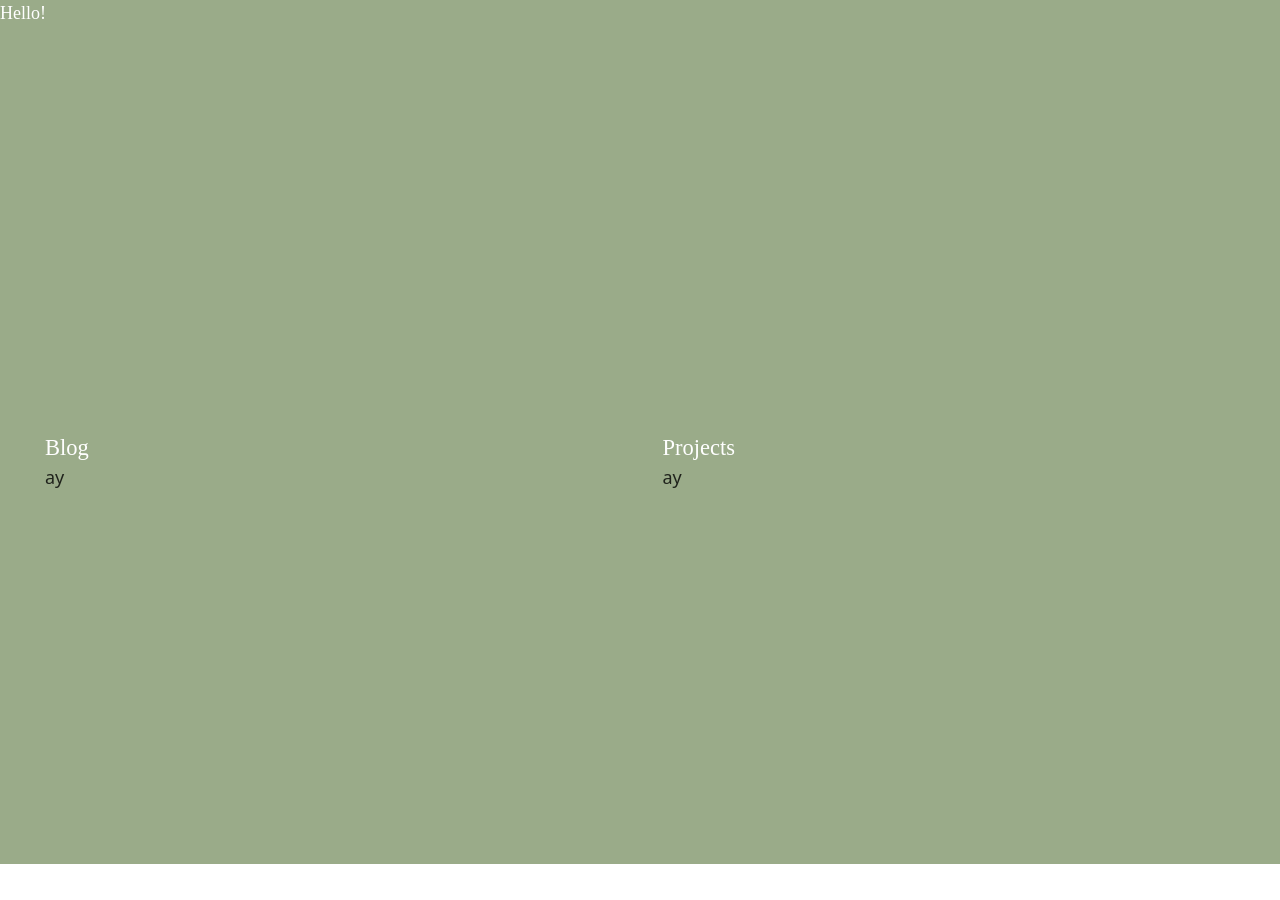
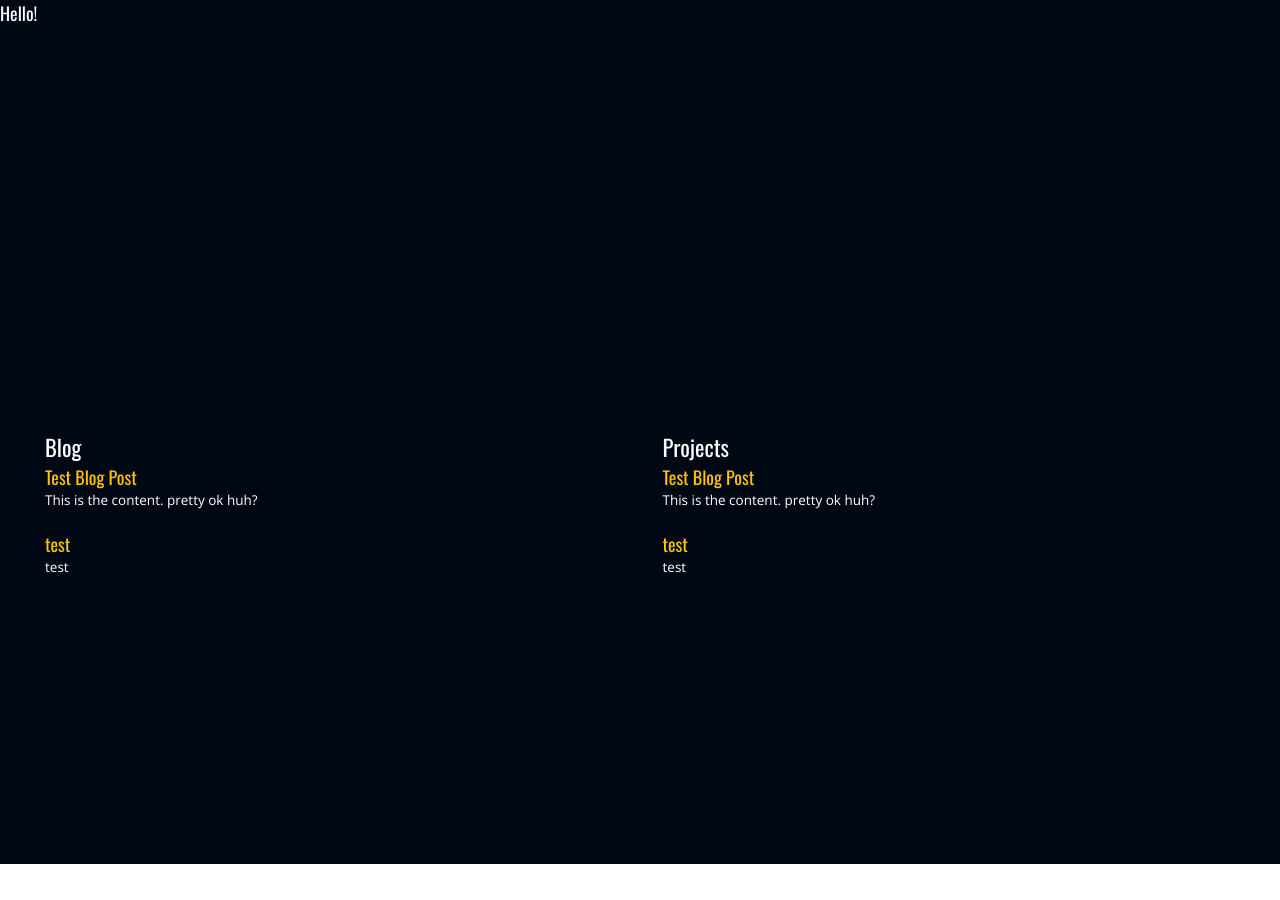
Before and after one commit to Fylament/calvinantony.my.id, a Gatsby site: page / in a window 1280 px wide. Built offline with nearby package versions, Linux system fonts and the light colour scheme; Gatsby itself is replaced by a stand-in of ours.

Commit message:
Modified content storage

```diff
--- a/gatsby-config.js
+++ b/gatsby-config.js
@@ -15,6 +15,16 @@ module.exports = {
         name: `images`,
         path: `${__dirname}/src/images`,
       },
+    },
+    {
+      resolve: `gatsby-plugin-google-fonts`,
+      options: {
+        fonts: [
+          `oswald`,
+          `open sans`, // you can also specify font weights and styles
+        ],
+        display: 'swap'
+      }
     },
     `gatsby-transformer-sharp`,
     `gatsby-plugin-sharp`,
--- a/package.json
+++ b/package.json
@@ -8,6 +8,7 @@
     "gatsby": "^3.2.1",
     "gatsby-cli": "^3.3.0",
     "gatsby-plugin-gatsby-cloud": "^2.2.0",
+    "gatsby-plugin-google-fonts": "^1.0.1",
     "gatsby-plugin-image": "^1.2.1",
     "gatsby-plugin-manifest": "^3.2.0",
     "gatsby-plugin-netlify-cms": "^5.3.0",
--- a/src/components/blogRoll.js
+++ b/src/components/blogRoll.js
@@ -1,16 +1,59 @@
 import * as React from "react"
 import PropTypes from "prop-types"
-import { Link } from "gatsby"
+import { Link, graphql, StaticQuery } from 'gatsby'
 
 
-class blogRoll extends React.Component{
+class BlogRoll extends React.Component{
     render(){
+        const { data } = this.props
+        const { edges: posts } = data.allMarkdownRemark
         return(
             <div className="">
-                ay
+                {posts && posts.map(({ node: post }) => (
+                    <div key={post.id} className="mb-5">
+                        <h2 className="font-oswald text-base font-normal text-primary mb-0">{post.frontmatter.title}</h2>
+                        <p className="font-open-sans text-xs font-light text-white mb-0">{post.excerpt}</p>
+                    </div>
+                ))}
             </div>
         );
     }
 }
 
-export default blogRoll
+
+BlogRoll.propTypes = {
+    data: PropTypes.shape({
+      allMarkdownRemark: PropTypes.shape({
+        edges: PropTypes.array,
+      }),
+    }),
+  }
+
+export default () => (
+    <StaticQuery
+      query={graphql`
+        query BlogRollQuery {
+          allMarkdownRemark(
+            sort: { order: DESC, fields: [frontmatter___date] }
+            filter: { frontmatter: { templateKey: { in: ["blog-post", "guides-post", "review-post", "news-post"] } } }
+          ) {
+            edges {
+              node {
+                excerpt(pruneLength: 140)
+                id
+                fields {
+                  slug
+                }
+                frontmatter {
+                  title
+                  description
+                  date(formatString: "MMMM D, YYYY")
+                }
+              }
+            }
+          }
+        }
+      `}
+      render={(data, count) => <BlogRoll data={data} count={count} />}
+    />
+  )
--- a/src/pages/index.js
+++ b/src/pages/index.js
@@ -9,7 +9,7 @@ import BlogRoll from "../components/blogRoll"
 const IndexPage = ({data}) => (
   <Layout>
     <SEO title="Home" />
-    <div className="bg-sage-green h-full w-full">
+    <div className="bg-bg h-full w-full">
       <LandingHero/>
       {/* <StaticImage
         src="../images/gatsby-astronaut.png"
--- a/static/admin/config.yml
+++ b/static/admin/config.yml
@@ -11,8 +11,6 @@ collections:
     folder: 'content/blog'
     create: true
     slug: "{{slug}}"
-    media_folder: ''
-    public_folder: ''
     fields:
       - { label: "Key", name: "templateKey", widget: "hidden", default: "blog-post"}
       - { label: 'Title', name: 'title', widget: 'string' }
--- a/tailwind.config.js
+++ b/tailwind.config.js
@@ -4,10 +4,12 @@ module.exports = {
   theme: {
     extend: {
       colors:{
-        'sage-green': '#9AAB89',
+        'bg': '#000814',
+        'primary': '#ffc300',
       },
       fontFamily: {
-        'oswald': ['oswald', 'serif'],
+        'oswald': ['oswald'],
+        'open-sans': ['open sans'],
       }
     },
   },
```
Also changed, not shown: src/templates/blog-post.js (+10 -0 lines), 1 other file.
